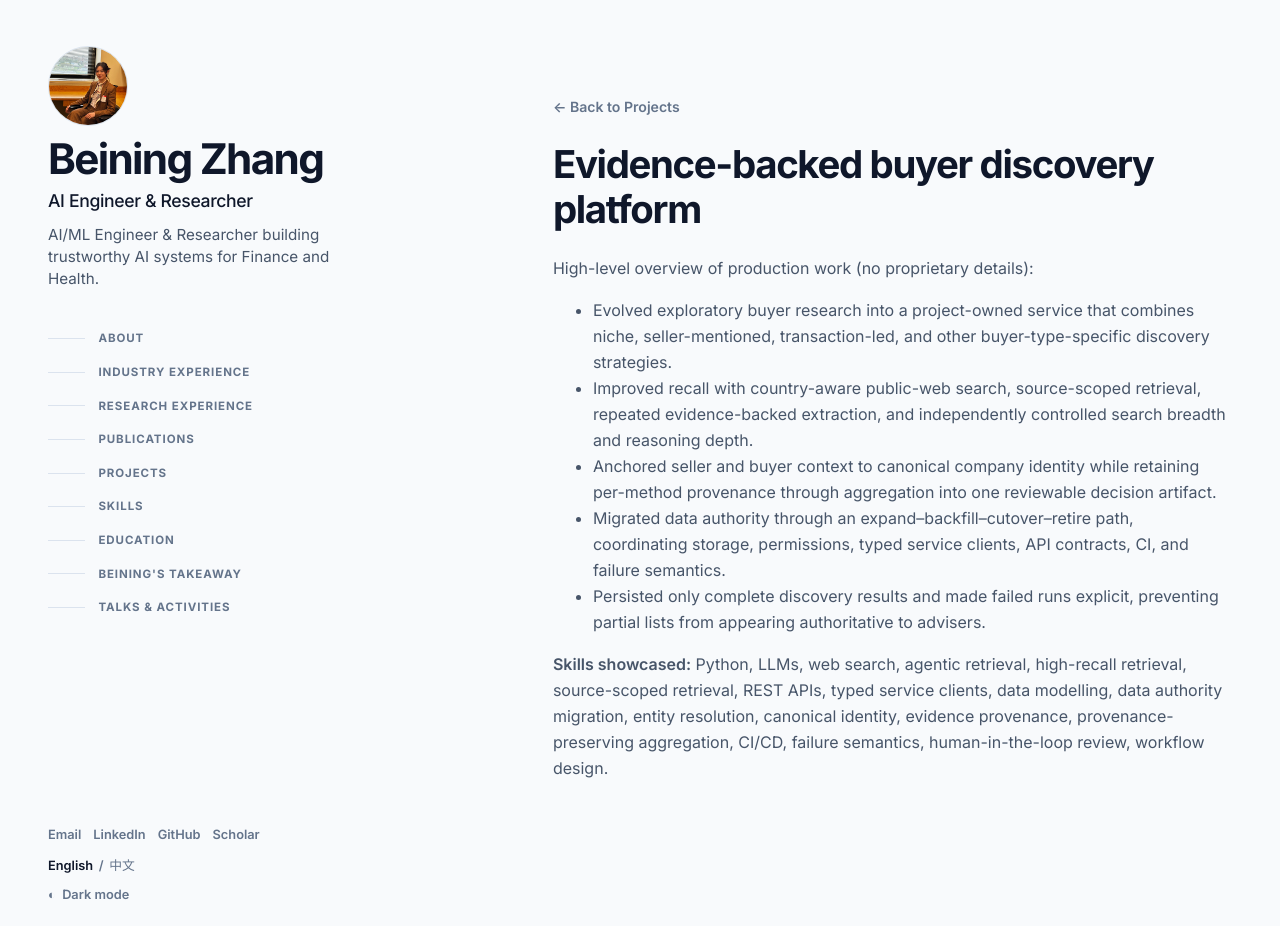
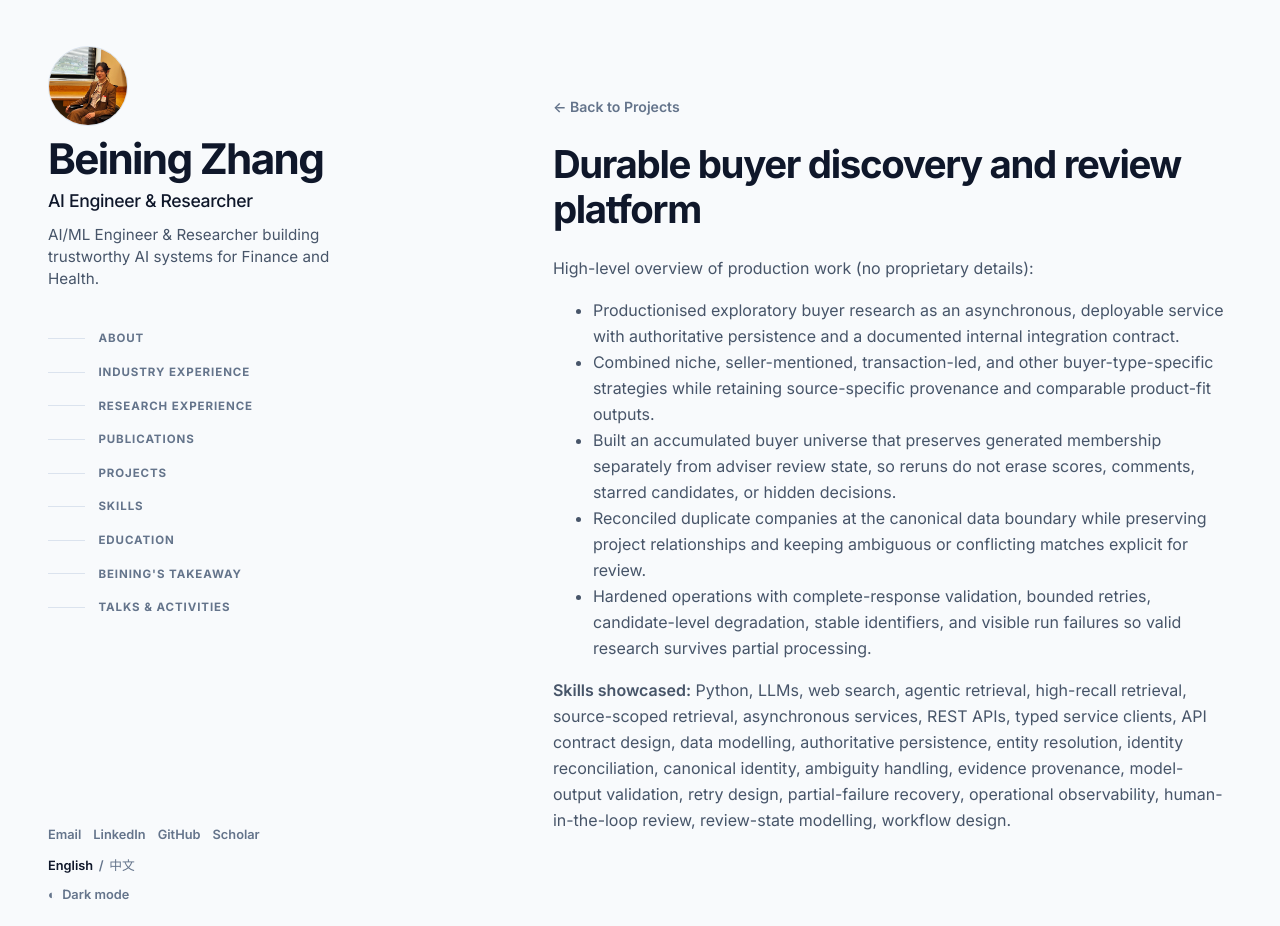
Before and after one commit to BeiningZhang/beiningzhang.github.io, a Jekyll site: the page built from _portfolio/portfolio-7.md, in a window 1280 px wide and 926 px high. Built offline with Jekyll 4.4.1, drawn with Linux system fonts in a browser that asks for light colours.

Commit message:
Update portfolio for week of 2026-09-28 (#19)

```diff
--- a/_portfolio/portfolio-7.md
+++ b/_portfolio/portfolio-7.md
@@ -1,15 +1,15 @@
 ---
-title: "Evidence-backed buyer discovery platform"
-excerpt: "Project-owned buyer discovery that combines complementary research strategies into one reviewable list with stable identity and source provenance."
+title: "Durable buyer discovery and review platform"
+excerpt: "Deployable buyer discovery that preserves evidence, canonical identity, and adviser judgment across repeated research runs."
 collection: portfolio
 ---
 
 High-level overview of production work (no proprietary details):
 
-- Evolved exploratory buyer research into a project-owned service that combines niche, seller-mentioned, transaction-led, and other buyer-type-specific discovery strategies.
-- Improved recall with country-aware public-web search, source-scoped retrieval, repeated evidence-backed extraction, and independently controlled search breadth and reasoning depth.
-- Anchored seller and buyer context to canonical company identity while retaining per-method provenance through aggregation into one reviewable decision artifact.
-- Migrated data authority through an expand–backfill–cutover–retire path, coordinating storage, permissions, typed service clients, API contracts, CI, and failure semantics.
-- Persisted only complete discovery results and made failed runs explicit, preventing partial lists from appearing authoritative to advisers.
+- Productionised exploratory buyer research as an asynchronous, deployable service with authoritative persistence and a documented internal integration contract.
+- Combined niche, seller-mentioned, transaction-led, and other buyer-type-specific strategies while retaining source-specific provenance and comparable product-fit outputs.
+- Built an accumulated buyer universe that preserves generated membership separately from adviser review state, so reruns do not erase scores, comments, starred candidates, or hidden decisions.
+- Reconciled duplicate companies at the canonical data boundary while preserving project relationships and keeping ambiguous or conflicting matches explicit for review.
+- Hardened operations with complete-response validation, bounded retries, candidate-level degradation, stable identifiers, and visible run failures so valid research survives partial processing.
 
-**Skills showcased:** Python, LLMs, web search, agentic retrieval, high-recall retrieval, source-scoped retrieval, REST APIs, typed service clients, data modelling, data authority migration, entity resolution, canonical identity, evidence provenance, provenance-preserving aggregation, CI/CD, failure semantics, human-in-the-loop review, workflow design.
+**Skills showcased:** Python, LLMs, web search, agentic retrieval, high-recall retrieval, source-scoped retrieval, asynchronous services, REST APIs, typed service clients, API contract design, data modelling, authoritative persistence, entity resolution, identity reconciliation, canonical identity, ambiguity handling, evidence provenance, model-output validation, retry design, partial-failure recovery, operational observability, human-in-the-loop review, review-state modelling, workflow design.
```
Also changed, not shown: _includes/sections/industry.html (+1 -1 lines), _includes/sections/skills.html (+1 -1 lines), _pages/industry-experience.md (+1 -1 lines), _pages/skills.md (+1 -1 lines).
